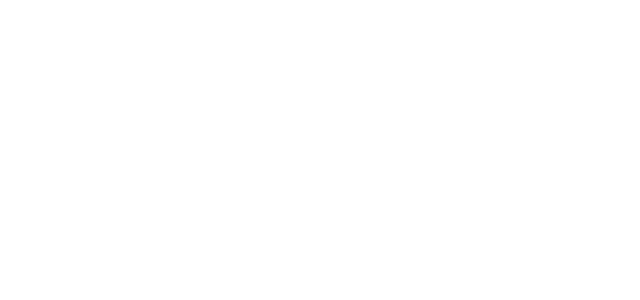
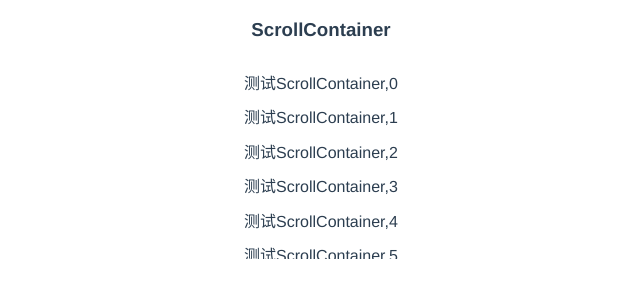
Before and after one commit to linxg1995/vue-gun-ui, a Vue app: page / in a window 1280 px wide. Shown: the top 300 px of the page, without its empty margins (319-959 px from the left). Built offline with nearby package versions, Linux system fonts and the light colour scheme.

Commit message:
更新ScrollContainer;

```diff
--- a/public/index.html
+++ b/public/index.html
@@ -1,17 +1,22 @@
 <!DOCTYPE html>
 <html lang="en">
-  <head>
+
+<head>
     <meta charset="utf-8">
     <meta http-equiv="X-UA-Compatible" content="IE=edge">
     <meta name="viewport" content="width=device-width,initial-scale=1.0">
     <link rel="icon" href="<%= BASE_URL %>favicon.ico">
     <title><%= htmlWebpackPlugin.options.title %></title>
-  </head>
-  <body>
+    <link href="https://cdn.bootcss.com/normalize/8.0.1/normalize.min.css" rel="stylesheet">
+</head>
+
+<body>
     <noscript>
-      <strong>We're sorry but <%= htmlWebpackPlugin.options.title %> doesn't work properly without JavaScript enabled. Please enable it to continue.</strong>
+        <strong>We're sorry but <%= htmlWebpackPlugin.options.title %> doesn't work properly without JavaScript enabled.
+            Please enable it to continue.</strong>
     </noscript>
     <div id="app"></div>
     <!-- built files will be auto injected -->
-  </body>
+</body>
+
 </html>
--- a/src/App.vue
+++ b/src/App.vue
@@ -6,8 +6,29 @@
         <!-- <router-link to="/about">About</router-link> -->
         <!-- </div> -->
         <!-- <router-view /> -->
+        <h3>ScrollContainer</h3>
+        <gun-scroll-container style="height: 200px">
+            <div>
+                <p
+                    v-for="(i, index) in scrollContainer.list"
+                    :key="index"
+                >测试ScrollContainer,{{index}}</p>
+            </div>
+        </gun-scroll-container>
     </div>
 </template>
+
+<script>
+export default {
+    data() {
+        return {
+            scrollContainer: {
+                list: new Array(20)
+            }
+        };
+    }
+};
+</script>
 
 <style lang="scss">
 #app {
--- a/src/components/ScrollContainer/ScrollContainer.vue
+++ b/src/components/ScrollContainer/ScrollContainer.vue
@@ -5,7 +5,7 @@
  * @LastEditTime: 2020-04-22
  -->
 <template>
-    <div class="gun-scrollC" ref="scrollC">
+    <div class="gun-scrollC" ref="scrollC" @mouseenter="enterScrollC" @mouseleave="leaveScrollC">
         <!-- wrap - 纵向滚动条 -->
         <div class="scrollC-scrollbarY" ref="scrollbarY">
             <div class="scrollbarY-slider" ref="scrollsliderY"></div>
@@ -22,7 +22,11 @@
 export default {
     name: "GunScrollContainer",
     props: {
-        id: String
+        // 需要X滚动条
+        scrollbarX: {
+            type: Boolean,
+            default: false
+        }
     },
     data() {
         return {
@@ -142,7 +146,7 @@ export default {
                 setTimeout(() => {
                     if (longPress) {
                         // 增加一个类名，用于增加过渡动画
-                        scrollsliderY.classList.add("isAnimation");
+                        scrollsliderY.classList.add("moveAnimation");
                         moveTimer = setInterval(() => {
                             if (inBar) {
                                 if (e.offsetY < offsetTop) {
@@ -188,7 +192,7 @@ export default {
                     clearInterval(moveTimer);
                     moveTimer = null;
                     // 定时滚动完成后移除过渡动画
-                    scrollsliderY.classList.remove("isAnimation");
+                    scrollsliderY.classList.remove("moveAnimation");
                 } else {
                     if (e.offsetY < offsetTop) {
                         this.scrollsliderYInfo.style.translateY -= 80;
@@ -304,6 +308,22 @@ export default {
             }
         },
         /**
+         * @description: 监听鼠标进入总容器
+         * @param {Event} e 事件
+         */
+        enterScrollC(e) {
+            // 显示滚动条
+            this.$refs.scrollbarY.style.opacity = 1;
+        },
+        /**
+         * @description: 监听鼠标离开总容器
+         * @param {Event} e 事件
+         */
+        leaveScrollC(e) {
+            // 隐藏滚动条
+            this.$refs.scrollbarY.style.opacity = 0;
+        },
+        /**
          * @description: 监听外容器滚动
          * @param {Event} e 事件
          */
@@ -334,6 +354,13 @@ export default {
     position: relative;
     overflow: hidden;
 }
+.scrollC-scrollbarY,
+.scrollC-scrollbarY:hover {
+    -webkit-transition: opacity 0.5s linear;
+    -moz-transition: opacity 0.5s linear;
+    -o-transition: opacity 0.5s linear;
+    transition: opacity 0.5s linear;
+}
 .scrollC-scrollbarY {
     position: absolute;
     right: 0;
@@ -341,6 +368,7 @@ export default {
     height: 100%;
     background-color: #eee;
     border-radius: 10px;
+    opacity: 0;
     .scrollbarY-slider {
         width: 10px;
         background-color: #aaa;
@@ -348,7 +376,7 @@ export default {
         &:hover {
             background-color: #888;
         }
-        &.isAnimation {
+        &.moveAnimation {
             -webkit-transition: transform 0.05s linear;
             -moz-transition: transform 0.05s linear;
             -o-transition: transform 0.05s linear;
--- a/src/components/index.js
+++ b/src/components/index.js
@@ -2,7 +2,7 @@
  * @Description: 组件全局管理
  * @Author: LXG
  * @Date: 2020-04-21
- * @LastEditTime: 2020-04-21
+ * @LastEditTime: 2020-04-22
  */
 import ScrollContainer from './ScrollContainer/index.js'
 
@@ -26,5 +26,5 @@ if (typeof window !== 'undefined' && window.Vue) {
 
 export default {
     install,
-    components
+    ...components
 }
```
Also changed, not shown: package.json (+6 -1 lines), 2 other files (tests, documents, lock files or other folders).
